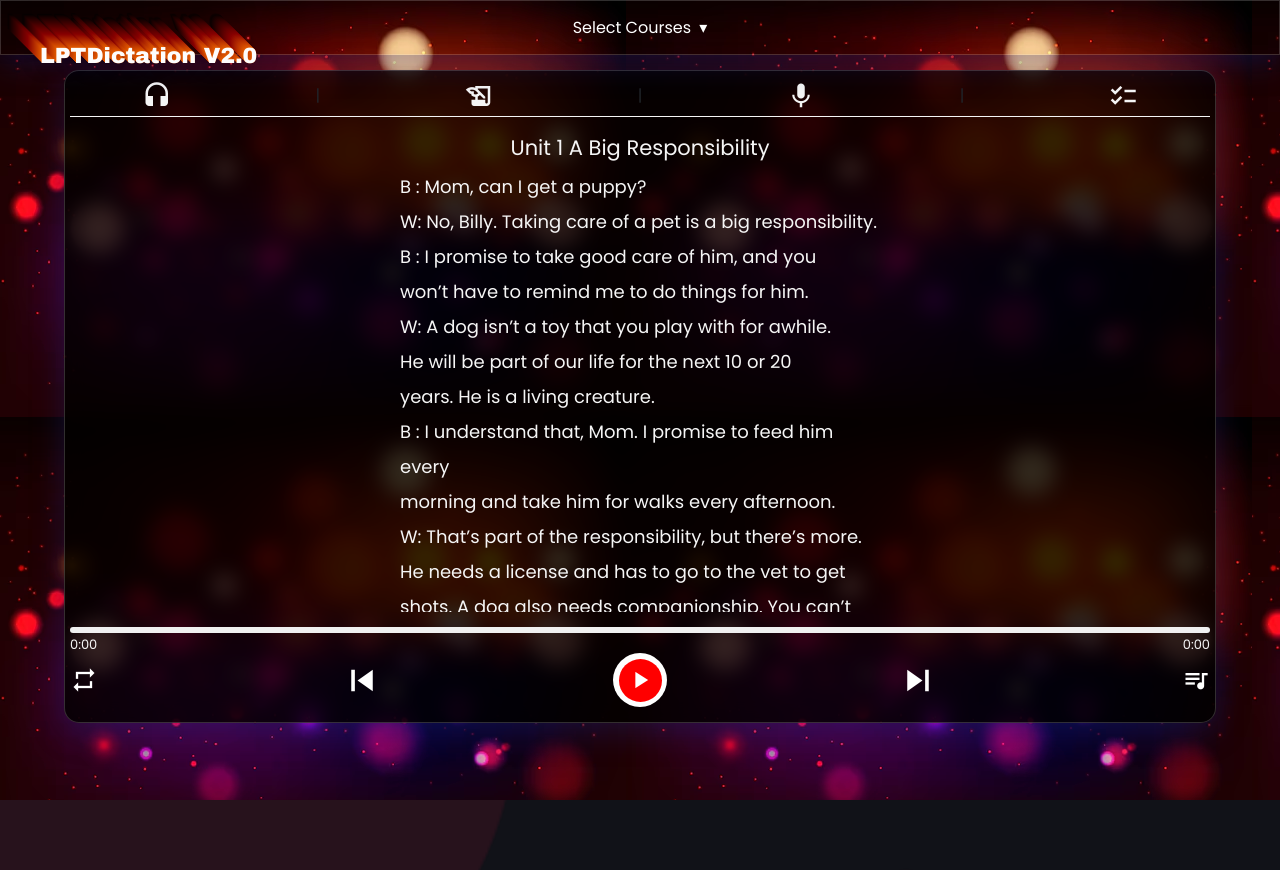
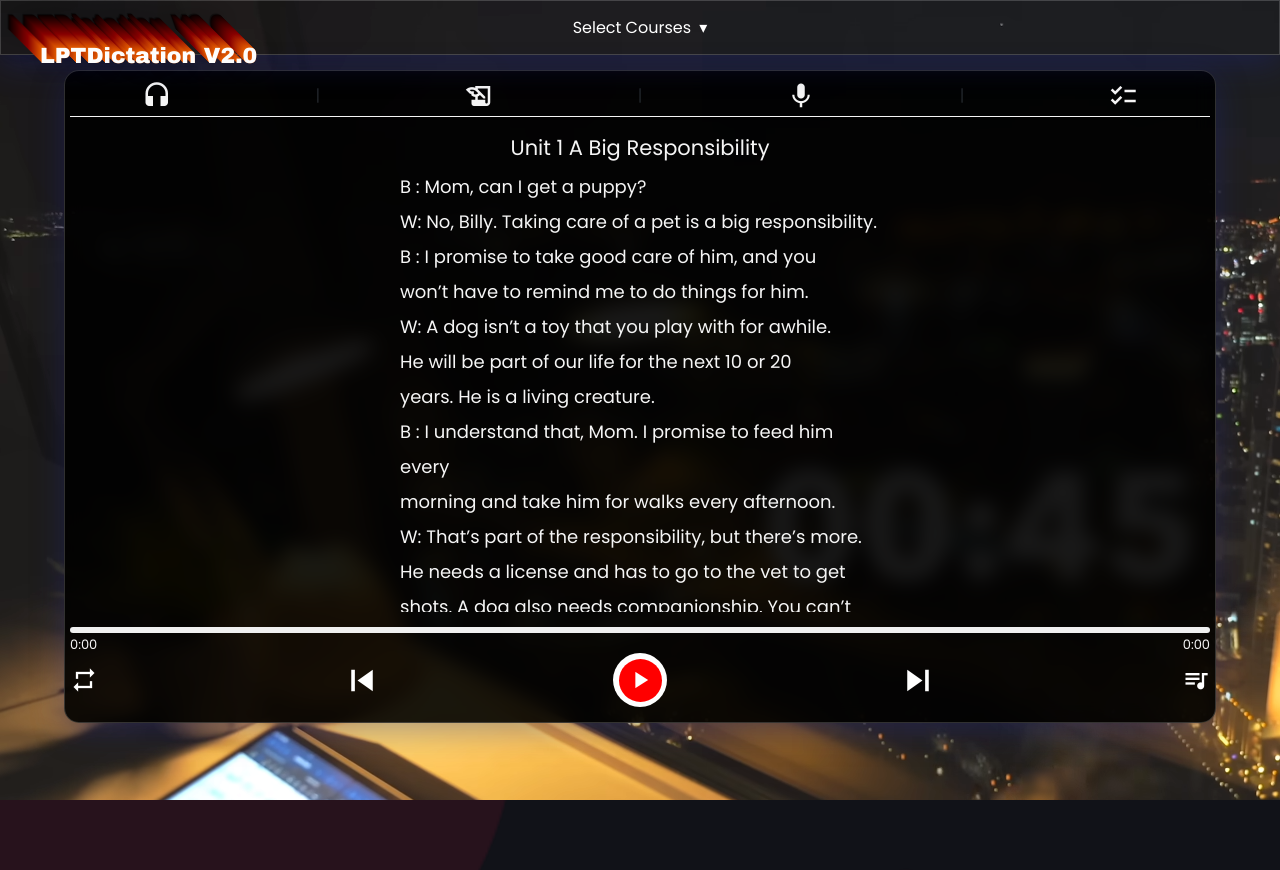
Before and after one commit to hogibpro98/hogibpro98.github.io, a plain HTML site: page index.html in a window 1280 px wide. Drawn offline with Linux system fonts and the light colour scheme; files whose address does not match are found by name.

Commit message:
deploy note check lsit

```diff
--- a/src/css/style.css
+++ b/src/css/style.css
@@ -25,7 +25,7 @@ body {
     bottom: 0;
     min-width: 100%;
     min-height: 100%;
-    background-image: url("../../images/particles.jpg");
+    background-image: url("../../images/bggame.png");
 }
 
 .wrapper {
@@ -33,7 +33,7 @@ body {
     padding: 10px 5px;
     overflow: hidden;
     position: relative;
-    background: rgba(0, 0, 0, 0.8);
+    background: rgba(0, 0, 0, 0.9);
     box-shadow: 0 8px 32px 0 rgba(31, 38, 135, 0.37);
     backdrop-filter: blur(10px);
     border-radius: 15px;
```
Also changed, not shown: images/bggame.png (added).
